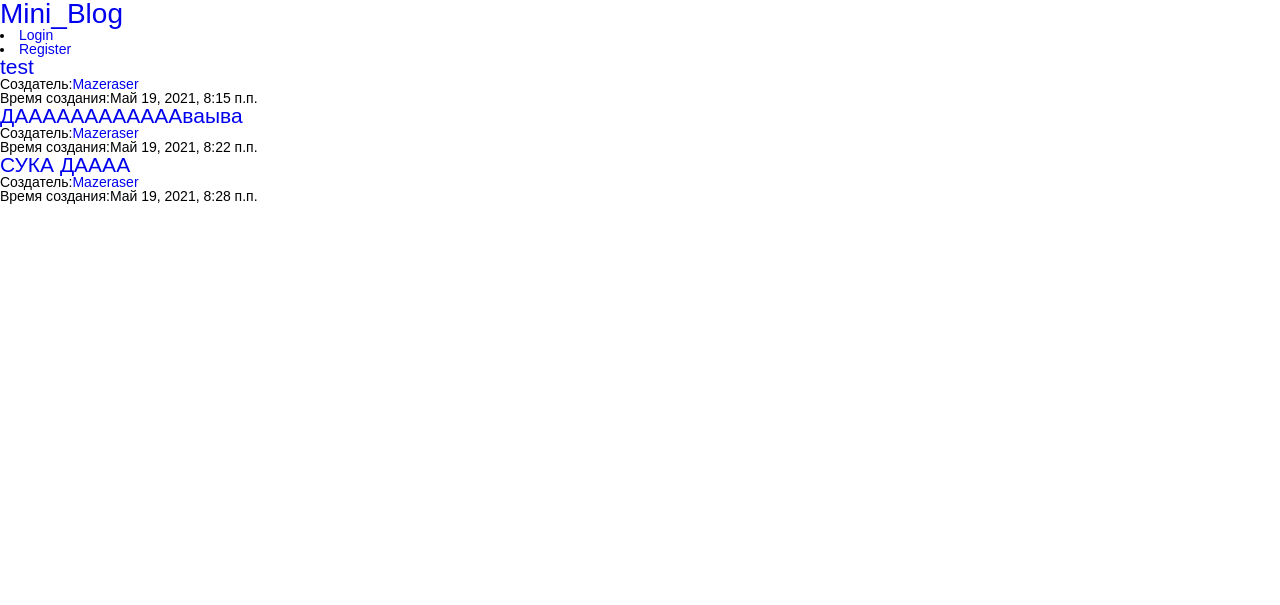
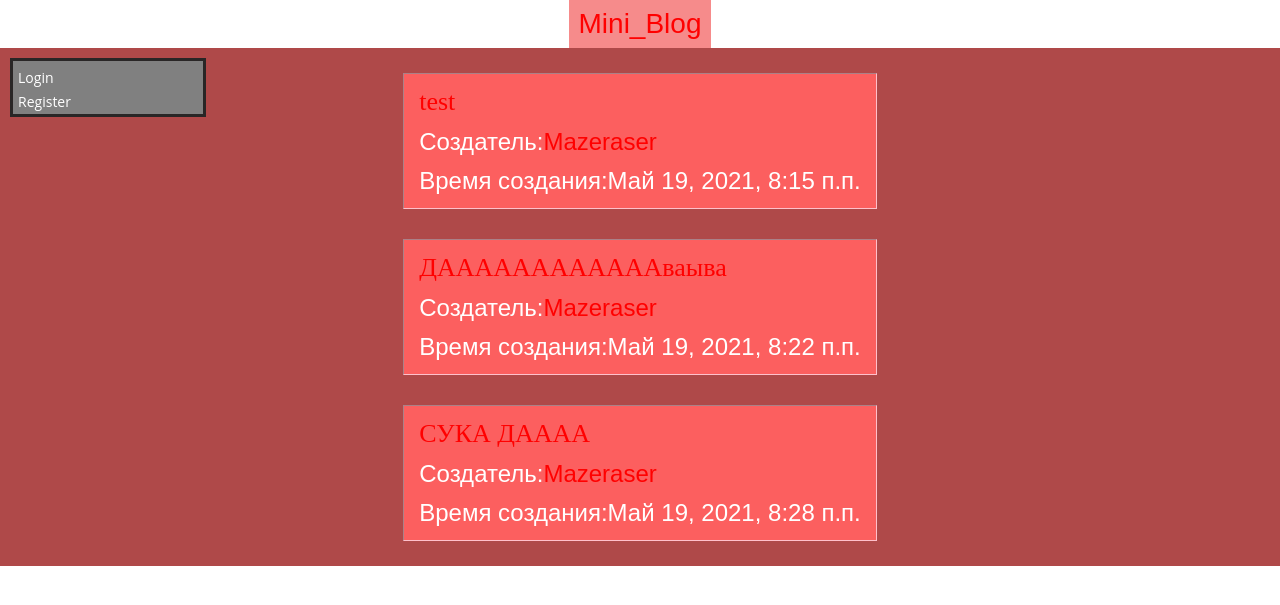
Before and after one commit to Mazeraser/mini_blog, a Django app: page / in a window 1280 px wide. Shown: the top 605 px of the page. Run offline with Django 3.2, Linux system fonts and the light colour scheme; data comes from the database, SQL or seed files in the repository; both versions use the stored data as it was after the commit; style sheets or scripts are compiled from the project's sources.

Commit message:
Пофиксил пару недочетов и прикрутил css к главной странице...надо было сначала верстку делать...даб.

```diff
--- a/bloggers/forms.py
+++ b/bloggers/forms.py
@@ -5,6 +5,7 @@ from django.contrib.auth.models import User
 
 class RegistrForm(forms.ModelForm):
 	email = forms.EmailField(max_length=254)
+	password = forms.CharField(widget=forms.PasswordInput())
 	class Meta:
 		model = User
 		fields = ('username','password', 'email')
--- a/blogs/static/styles.scss
+++ b/blogs/static/styles.scss
@@ -1,5 +1,125 @@
-$width: 100%;
+$width: 1600px;
 $font:'Lato Regular';
-$color:black;
+$color:white;
 @import "scss/nullstyle.scss";
 @import "scss/options.scss";
+
+a{
+	color: red;
+}
+//Заголовок(ссылка на главную страницу)
+.header{
+	margin: 0 auto;
+	background-color: #f68b8b;
+	padding:10px;
+}
+.Title {
+	padding: 15px;
+	font-size: 36px;
+	color: #de5c5c;
+	font-family: Dancing Script;
+	transition-duration: 1s;
+	&:hover{
+		font-size: 42px;
+		color: red;
+		transition-duration: 1s;
+	}
+}
+
+//Главная страница
+.home{
+	height: 100%;
+}
+//Лента постов и боковое меню
+.info {
+	width: 100%;
+	background-color: #af4949;
+	padding: 10px;
+}
+//боковое меню
+.nav {
+	position: absolute;
+	margin: 0;
+	width: 15.3%;
+	background-color: gray;
+	border:3px solid #292626;
+}
+.auth {
+	padding-top: 5px;
+	li{
+		padding: 5px;
+		font-family: Open Sans;
+		list-style-type: none;
+		a{
+			color: white;
+			transition-duration: 0.5s;
+			&:hover{
+				color: green;
+				font-size: 16px;
+				transition-duration: 0.5s;
+			}
+		}
+	}
+}
+//лента постов
+.posts_tape{
+	display: flex;
+	flex-direction: column;
+}
+$margin: 15px;
+.post {
+	margin: $margin;
+	padding-top: $margin;
+	align-self: center;
+	border: 1px inset pink;
+	background-color: #fc5f5f;
+}
+
+.Post_title {
+	margin: $margin;
+	font-size: 26px;
+	font-family: Odibee Sans;
+	transition-duration: 1s;
+	margin: $margin;
+	&:hover{
+		font-size: 32px;
+		color: white;
+		transition-duration: 1s;
+	}
+}
+.author {
+	margin: $margin;
+	font-size: 24px;
+	a{
+		transition-duration: 0.4s;
+		&:hover{
+			color: yellow;
+			transition-duration: 0.4s;
+		}
+	}
+}
+.date {
+	font-size: 24px;
+	margin: $margin;
+}
+@media(max-width: 680px){
+	$width: 100%;
+	.nav{
+		position:static;
+	}
+	.nav,.posts_tape,.post{
+		width:100%;
+	}
+	.Post_title{
+		font-size: 18px;
+		&:hover{
+			font-size: 18px;
+		}
+	}
+	.author{
+		font-size: 18px;
+	}
+	.data{
+		font-size: 18px;
+	}
+}
--- a/blogs/templates/index.html
+++ b/blogs/templates/index.html
@@ -1,11 +1,11 @@
-
 {%extends "base.html"%}
+{%load static%}
 
 {%block title%}Главная страница{%endblock%}
 {%block content%}
-	<div class="home">
-		<div class="content">
-			<div class="nav">
+	<div class="home row start-xs">
+		<div class="info col">
+			<div class="nav col col-1">
 				<div class="auth">
 					{% if user.is_authenticated %}
 						<li><a href="{%url 'post_creation'%}">Опубликовать пост</a></li>
@@ -17,13 +17,17 @@
 			   		{% endif %}
 				</div>
 			</div>
-			<div class="info">
+			<div class="container">
+				<div class="posts_tape">
 					{%for post in posts%}
-						<h2><a class="Post_title" href="{% url 'post_info' pk=post.pk %}">{{post.Title}}</a></h2>
+						<div class="post col-xl-5">
+							<h2><a class="Post_title" href="{% url 'post_info' 	pk=post.pk %}">{{post.Title}}</a></h2>
 							<p class="author">Создатель:<a href="{%url 'blogger_page' username=post.Author%}">{{post.Author}}</a></p>
 							<p class="date">Время создания:{{post.Date}}</p>
+						</div>
 					{%endfor%}
 				</div>
 			</div>
 		</div>
+	</div>
 {%endblock%}
--- a/blogs/views.py
+++ b/blogs/views.py
@@ -12,7 +12,7 @@ def post_new(request):
 		form = PostForm(request.POST)
 		if form.is_valid():
 			post = form.save(commit=False)
-			post.Author = request.user
+			post.Author = request.User
 			post.Date = timezone.now()
 			post.save()
 			return redirect('post_info', pk=post.pk)
```
Also changed, not shown: blogs/static/styles.css (added, +1 -0 lines), blogs/templates/base.html (+19 -6 lines), db.sqlite3, 1 other file. Lines whose indentation alone changed are shown as unchanged.
